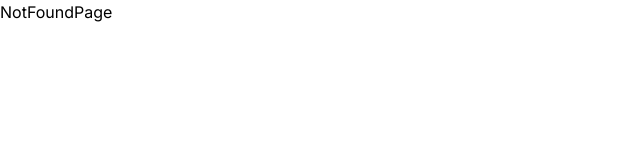
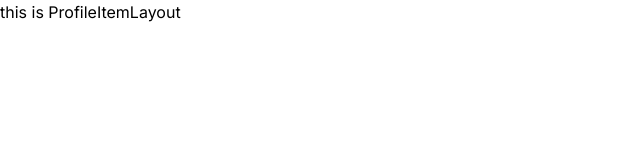
Before and after one commit to badeyesightcat/stackblitz-next-trial, a Next.js app: page /profile/1 in a window 1280 px wide. Before the commit this address had no page. Shown: the top 160 px of the page, without its empty margins (0-640 px from the left). Built offline with nearby package versions, Linux system fonts and the light colour scheme.

Commit message:
add page and layout for menus

```diff
--- /dev/null
+++ b/app/issue-board/layout.tsx
@@ -0,0 +1,16 @@
+export const metadata = {
+  title: 'Next.js',
+  description: 'Generated by Next.js',
+}
+
+export default function RootLayout({
+  children,
+}: {
+  children: React.ReactNode
+}) {
+  return (
+    <html lang="en">
+      <body>{children}</body>
+    </html>
+  )
+}
--- /dev/null
+++ b/app/issue-board/page.tsx
@@ -0,0 +1,7 @@
+import React from "react";
+
+const IssueBoardPage = () => {
+  return <div>IssueBoardPage</div>;
+};
+
+export default IssueBoardPage;
--- /dev/null
+++ b/app/profile/[id]/layout.tsx
@@ -0,0 +1,9 @@
+import { LayoutProps } from "@/types/common";
+import React from "react";
+
+const ProfileItemLayout = (props: LayoutProps) => {
+  // console.log(props);
+  return <div>this is ProfileItemLayout</div>;
+};
+
+export default ProfileItemLayout;
--- /dev/null
+++ b/app/profile/[id]/page.tsx
@@ -0,0 +1,10 @@
+"use client";
+import { PageProps } from "@/types/common";
+import React from "react";
+
+const ProfileItem = ({ params }: PageProps) => {
+  console.log(params);
+  return <div>ProfileItem</div>;
+};
+
+export default ProfileItem;
```
